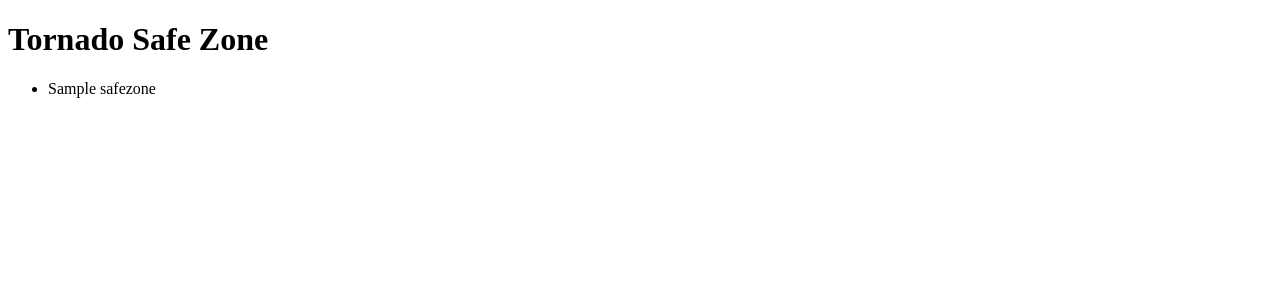
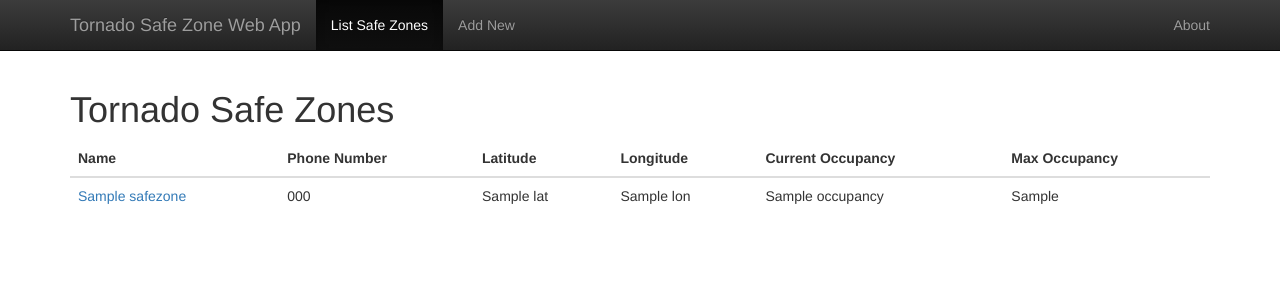
Before and after one commit to coreyja/TornadoSafeZoneBackend, a Python web app: template templates/main.jinja2 in a window 1280 px wide. Shown: the top 300 px of the page. Run offline with Jinja, Linux system fonts and the light colour scheme; the template is opened without the code that fills it: most values are stand-ins (such as "Sample title", 1, 10 or a date in 2020); some libraries are stand-ins or nearby versions.

Commit message:
Added Bootstrap theme to HTML and got main page styled

```diff
--- /dev/null
+++ b/static/css/theme.css
@@ -0,0 +1,14 @@
+body {
+  padding-top: 70px;
+  padding-bottom: 30px;
+}
+
+.theme-dropdown .dropdown-menu {
+  display: block;
+  position: static;
+  margin-bottom: 20px;
+}
+
+.theme-showcase > p > .btn {
+  margin: 5px 0;
+}
--- a/templates/SafeZones/insert.jinja2
+++ b/templates/SafeZones/insert.jinja2
@@ -71,5 +71,5 @@
 {% endblock %}
 
 {% block extra_js %}
-<script src="/static/js/insert.js"></script>
+    <script src="/static/js/insert.js"></script>
 {% endblock %}
--- a/templates/base.jinja2
+++ b/templates/base.jinja2
@@ -1,15 +1,74 @@
 <!DOCTYPE html>
-<html>
+<html lang="en">
 <head>
+    <meta charset="utf-8">
+    <meta http-equiv="X-UA-Compatible" content="IE=edge">
+    <meta name="viewport" content="width=device-width, initial-scale=1">
+    <meta name="description" content="">
+    <meta name="author" content="">
+    <link rel="shortcut icon" href="">
+
     {% block head %}
-    <title>Tornado Safe Zone</title>
-    {% endblock %}
-</head>
-<body>
-    {% block content %}
+        <title>Tornado Safe Zone Web App</title>
     {% endblock %}
 
+    <!-- Bootstrap core CSS -->
+    <link href="//netdna.bootstrapcdn.com/bootstrap/3.1.0/css/bootstrap.min.css" rel="stylesheet">
+    <!-- Bootstrap theme -->
+    <link href="//netdna.bootstrapcdn.com/bootstrap/3.1.0/css/bootstrap-theme.min.css" rel="stylesheet">
+
+    <!-- Custom styles for this template -->
+    <link href="/static/css/theme.css" rel="stylesheet">
+
+    <!-- HTML5 shim and Respond.js IE8 support of HTML5 elements and media queries -->
+    <!--[if lt IE 9]>
+    <script src="https://oss.maxcdn.com/libs/html5shiv/3.7.0/html5shiv.js"></script>
+    <script src="https://oss.maxcdn.com/libs/respond.js/1.4.2/respond.min.js"></script>
+    <![endif]-->
+</head>
+
+<body role="document">
+
+    <!-- Fixed navbar -->
+    <div class="navbar navbar-inverse navbar-fixed-top" role="navigation">
+        <div class="container">
+            <div class="navbar-header">
+                <button type="button" class="navbar-toggle" data-toggle="collapse" data-target=".navbar-collapse">
+                    <span class="sr-only">Toggle navigation</span>
+                    <span class="icon-bar"></span>
+                    <span class="icon-bar"></span>
+                    <span class="icon-bar"></span>
+                </button>
+                <a class="navbar-brand" href="/">Tornado Safe Zone Web App</a>
+            </div>
+            <div class="navbar-collapse collapse">
+                <ul class="nav navbar-nav">
+                    <li class="active"><a href="/">List Safe Zones</a></li>
+                    <li><a href="/insert">Add New</a></li>
+                </ul>
+
+                <ul class="nav navbar-nav navbar-right">
+                    <li><a href="/about">About</a></li>
+                </ul>
+            </div>
+            <!--/.nav-collapse -->
+        </div>
+    </div>
+
+    <div class="container theme-showcase" role="main">
+
+        {% block content %}
+        {% endblock %}
+
+    </div>
+    <!-- /container -->
+
+
+    <!-- Bootstrap core JavaScript
+    ================================================== -->
+    <!-- Placed at the end of the document so the pages load faster -->
     <script src="//ajax.googleapis.com/ajax/libs/jquery/1.10.2/jquery.min.js"></script>
+    <script src="//netdna.bootstrapcdn.com/bootstrap/3.1.0/js/bootstrap.min.js"></script>
 
     {% block extra_js %}
     {% endblock %}
--- a/templates/main.jinja2
+++ b/templates/main.jinja2
@@ -1,11 +1,31 @@
 {% extends "templates/base.jinja2" %}
 
 {% block content %}
-    <h1>Tornado Safe Zone</h1>
+    <h1>Tornado Safe Zones</h1>
 
-    <ul>
+    <table class="table table-hover">
+        <thead>
+            <tr>
+                <th>Name</th>
+                <th>Phone Number</th>
+                <th>Latitude</th>
+                <th>Longitude</th>
+                <th>Current Occupancy</th>
+                <th>Max Occupancy</th>
+            </tr>
+        </thead>
+        <tbody>
         {% for sz in safezones %}
-        <li>{{ sz.title }}</li>
+            <tr>
+                <td><a href="/safezone/{{ sz.id }}">{{ sz.title }}</a></td>
+                <td>{{ sz.phone }}</td>
+                <td>{{ sz.lat }}</td>
+                <td>{{ sz.lon }}</td>
+                <td>{{ sz.occupancy }}</td>
+                <td>{{ sz.max_occupancy }}</td>
+            </tr>
         {% endfor %}
-    </ul>
+        </tbody>
+
+    </table>
 {% endblock %}
```
